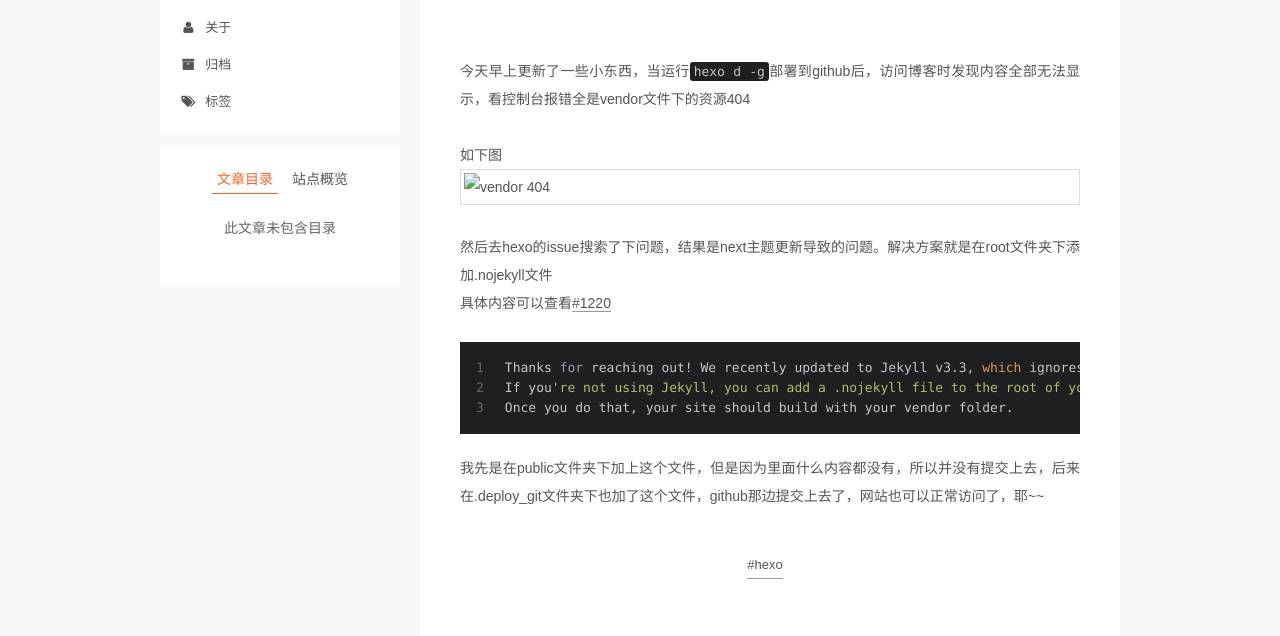
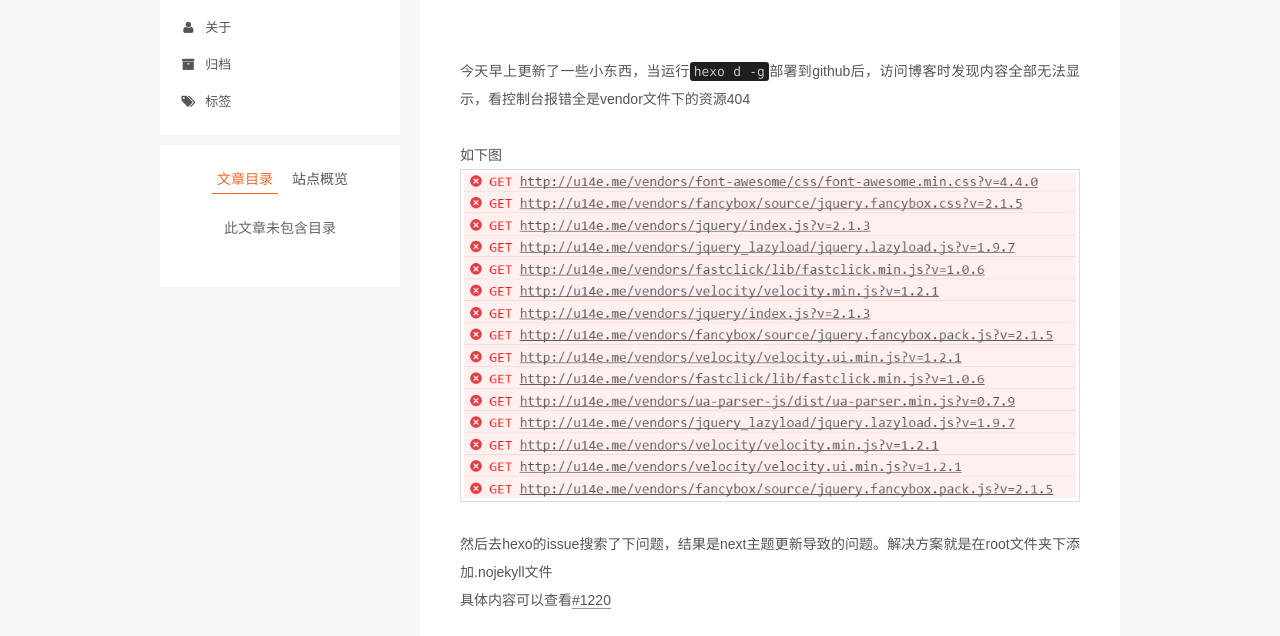
Before and after one commit to u14e/u14e.github.io, a plain HTML site: page 2016/11/05/博客传到github时vendor文件夹下的资源404/index.html in a window 1280 px wide. Shown: the part 152-788 px from the top of the page. Drawn offline with Linux system fonts and the light colour scheme; a script that the page names is missing.

Commit message:
Site updated: 2016-11-05 11:30:55

```diff
--- a/2016/11/05/博客传到github时vendor文件夹下的资源404/index.html
+++ b/2016/11/05/博客传到github时vendor文件夹下的资源404/index.html
@@ -91,12 +91,12 @@
 <meta property="og:url" content="http://u14e.me/2016/11/05/博客传到github时vendor文件夹下的资源404/index.html">
 <meta property="og:site_name" content="u14e">
 <meta property="og:description" content="今天早上更新了一些小东西，当运行hexo d -g部署到github后，访问博客时发现内容全部无法显示，看控制台报错全是vendor文件下的资源404">
-<meta property="og:image" content="http://u14e.me/../../../images/vendor-404.png">
-<meta property="og:updated_time" content="2016-11-05T03:28:32.933Z">
+<meta property="og:image" content="http://u14e.me/images/vendor-404.png">
+<meta property="og:updated_time" content="2016-11-05T03:30:49.170Z">
 <meta name="twitter:card" content="summary">
 <meta name="twitter:title" content="博客传到github后vendor文件夹下的资源404">
 <meta name="twitter:description" content="今天早上更新了一些小东西，当运行hexo d -g部署到github后，访问博客时发现内容全部无法显示，看控制台报错全是vendor文件下的资源404">
-<meta name="twitter:image" content="http://u14e.me/../../../images/vendor-404.png">
+<meta name="twitter:image" content="http://u14e.me/images/vendor-404.png">
 
 
 
@@ -307,7 +307,7 @@
 
 
 
-        <p>今天早上更新了一些小东西，当运行<code>hexo d -g</code>部署到github后，访问博客时发现内容全部无法显示，看控制台报错全是vendor文件下的资源404<br><a id="more"></a><br>如下图<br><img src="../../../images/vendor-404.png" alt="vendor 404"><br>然后去hexo的issue搜索了下问题，结果是next主题更新导致的问题。解决方案就是在root文件夹下添加.nojekyll文件<br>具体内容可以查看<a href="https://github.com/iissnan/hexo-theme-next/issues/1220" target="_blank" rel="external">#1220</a></p>
+        <p>今天早上更新了一些小东西，当运行<code>hexo d -g</code>部署到github后，访问博客时发现内容全部无法显示，看控制台报错全是vendor文件下的资源404<br><a id="more"></a><br>如下图<br><img src="/images/vendor-404.png" alt="vendor 404"><br>然后去hexo的issue搜索了下问题，结果是next主题更新导致的问题。解决方案就是在root文件夹下添加.nojekyll文件<br>具体内容可以查看<a href="https://github.com/iissnan/hexo-theme-next/issues/1220" target="_blank" rel="external">#1220</a></p>
 <figure class="highlight bash"><table><tr><td class="gutter"><pre><div class="line">1</div><div class="line">2</div><div class="line">3</div></pre></td><td class="code"><pre><div class="line">Thanks <span class="keyword">for</span> reaching out! We recently updated to Jekyll v3.3, <span class="built_in">which</span> ignores the vendor folder by default.</div><div class="line">If you<span class="string">'re not using Jekyll, you can add a .nojekyll file to the root of your repository to disable Jekyll from building your site.</span></div><div class="line">Once you do that, your site should build with your vendor folder.</div></pre></td></tr></table></figure>
 <p>我先是在public文件夹下加上这个文件，但是因为里面什么内容都没有，所以并没有提交上去，后来在.deploy_git文件夹下也加了这个文件，github那边提交上去了，网站也可以正常访问了，耶~~</p>
 
```
